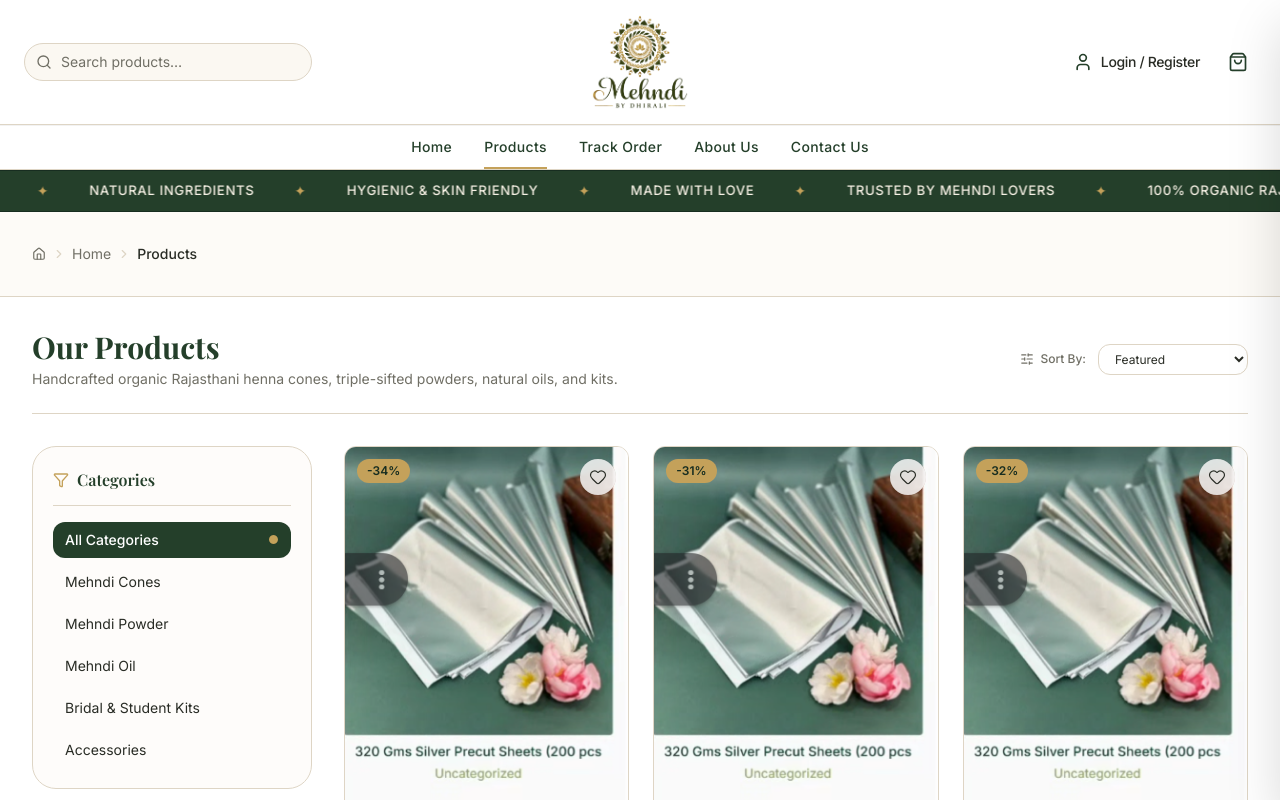
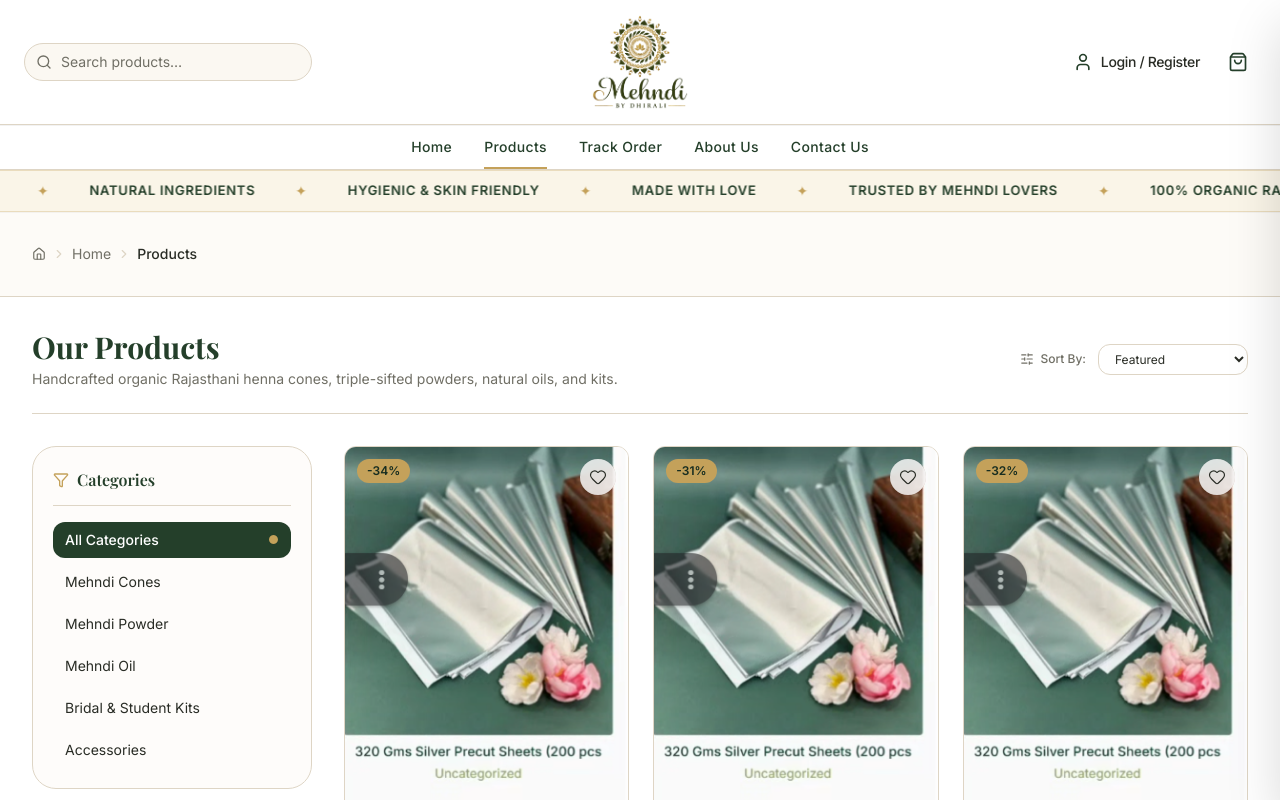
Before and after one commit to utsav210/mehndi-by-dhirali, a React (Vite) app in the folder frontend/: page /products in a window 1280 px wide. Shown: the top 800 px of the page. Built offline with nearby package versions, Linux system fonts and the light colour scheme; no server answers; a web font is replaced by a local one.

Commit message:
Update running line colors: warm cream background matching logo lotus and bottle green text

```diff
--- a/frontend/src/components/layout/ContinuousRunningLine.tsx
+++ b/frontend/src/components/layout/ContinuousRunningLine.tsx
@@ -21,7 +21,7 @@ export function ContinuousRunningLine({ className }: ContinuousRunningLineProps)
   return (
     <aside
       className={cn(
-        'bg-bottle-green overflow-hidden py-2 sm:py-2.5 text-white border-y border-forest-green select-none',
+        'bg-[#FAF5E8] overflow-hidden py-2 sm:py-2.5 border-y border-antique-gold/30 select-none shadow-2xs',
         className
       )}
       aria-label="Store highlights ticker"
@@ -33,10 +33,10 @@ export function ContinuousRunningLine({ className }: ContinuousRunningLineProps)
             {RUNNING_ITEMS.map((item, index) => (
               <span
                 key={`item-${index}`}
-                className="flex items-center gap-6 sm:gap-10 whitespace-nowrap text-xs sm:text-[0.82rem] font-medium uppercase tracking-wider text-warm-ivory"
+                className="flex items-center gap-6 sm:gap-10 whitespace-nowrap text-xs sm:text-[0.82rem] font-semibold uppercase tracking-wider text-bottle-green"
               >
                 <span>{item}</span>
-                <span className="text-antique-gold text-xs sm:text-sm font-light select-none" aria-hidden="true">
+                <span className="text-antique-gold text-xs sm:text-sm font-normal select-none" aria-hidden="true">
                   ✦
                 </span>
               </span>
@@ -48,10 +48,10 @@ export function ContinuousRunningLine({ className }: ContinuousRunningLineProps)
             {RUNNING_ITEMS.map((item, index) => (
               <span
                 key={`dup-${index}`}
-                className="flex items-center gap-6 sm:gap-10 whitespace-nowrap text-xs sm:text-[0.82rem] font-medium uppercase tracking-wider text-warm-ivory"
+                className="flex items-center gap-6 sm:gap-10 whitespace-nowrap text-xs sm:text-[0.82rem] font-semibold uppercase tracking-wider text-bottle-green"
               >
                 <span>{item}</span>
-                <span className="text-antique-gold text-xs sm:text-sm font-light select-none" aria-hidden="true">
+                <span className="text-antique-gold text-xs sm:text-sm font-normal select-none" aria-hidden="true">
                   ✦
                 </span>
               </span>
```
